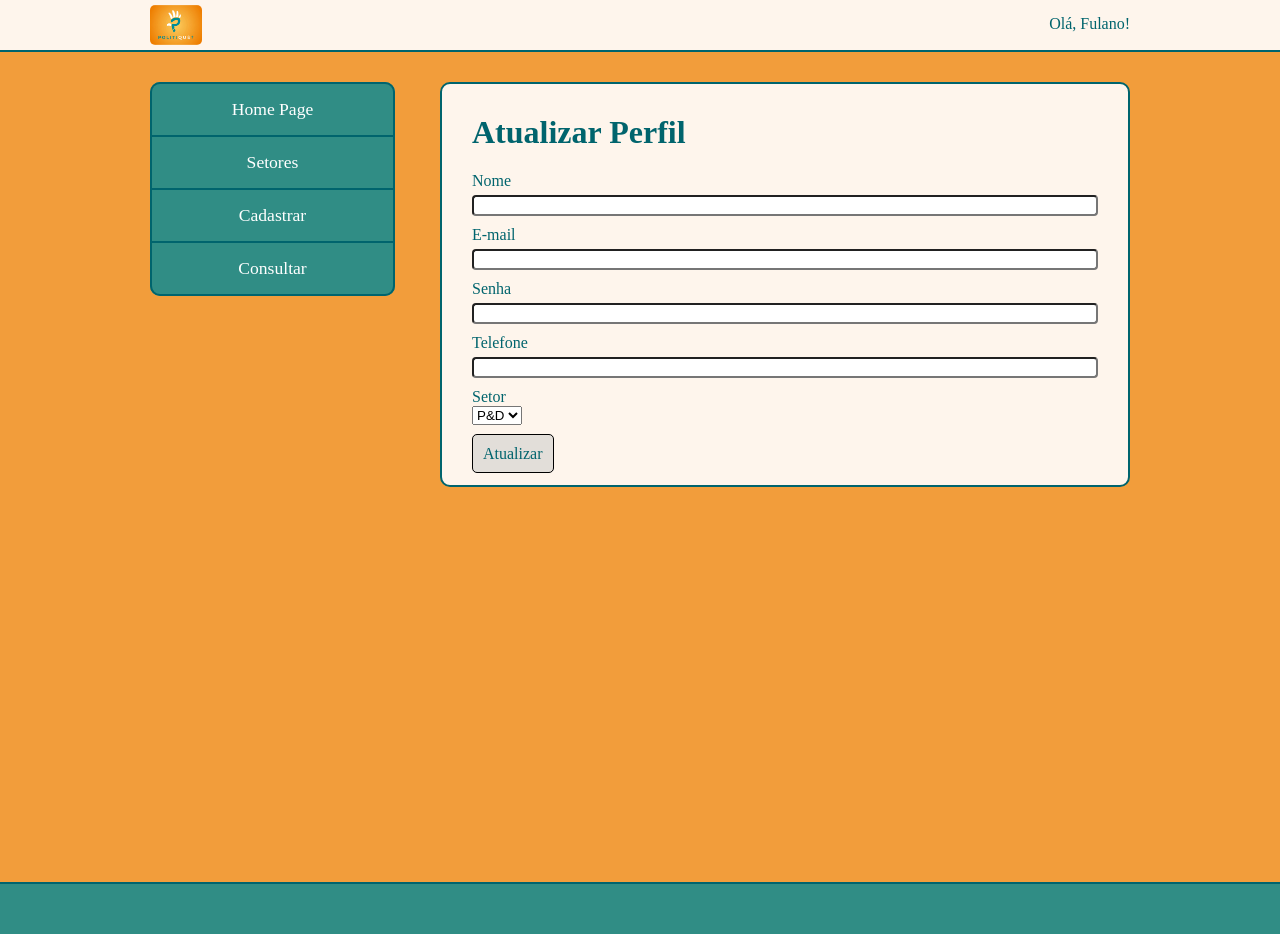
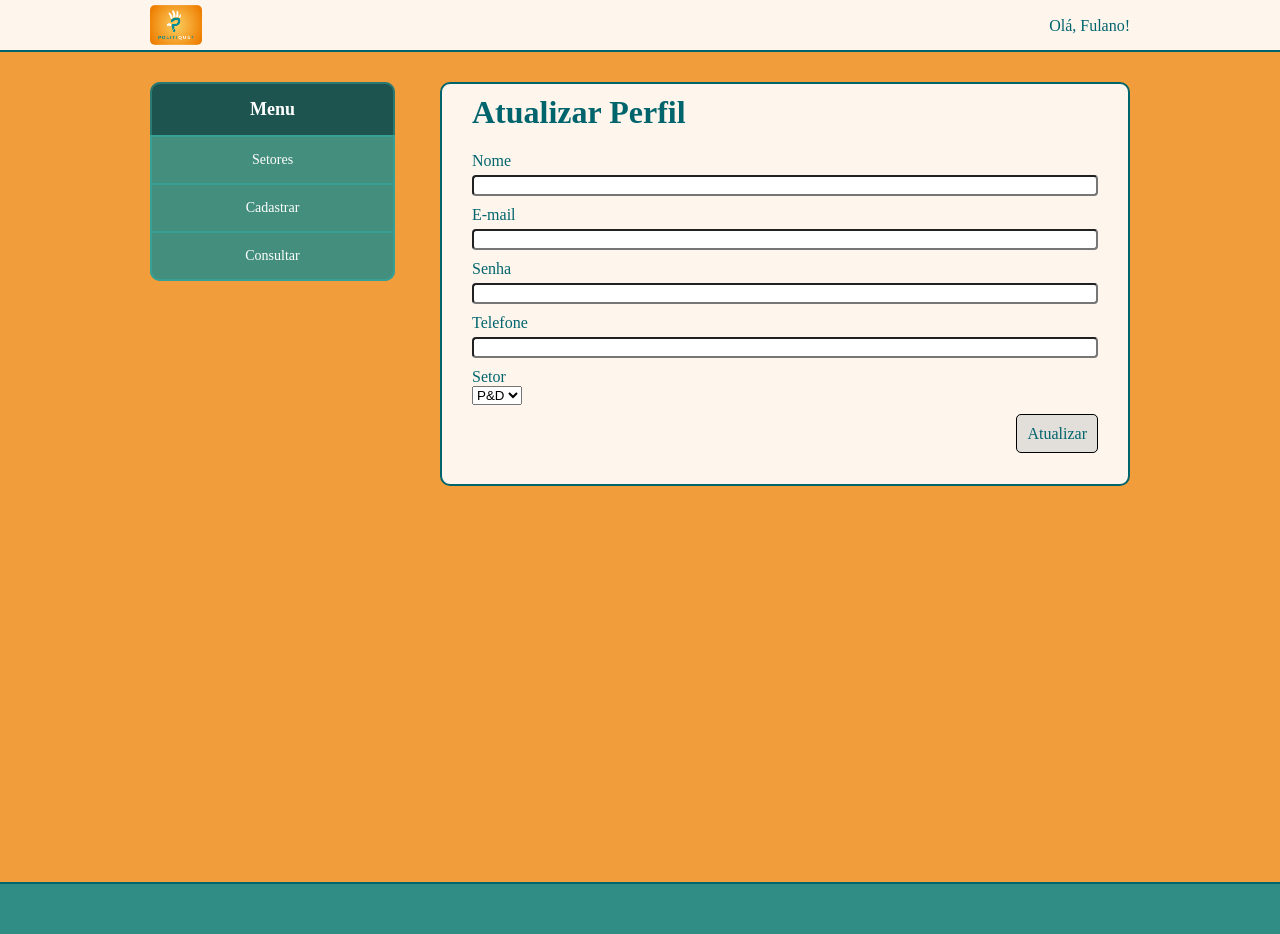
Before and after one commit to TomasArruda/Politique, a Django app: page /website/atualizarperfil/ in a window 1280 px wide. Run offline with Django 3.2, Linux system fonts and the light colour scheme; parts of the project's set-up code (start-up, migrations or seed data) failed here and were passed over.

Commit message:
Criação da tela de perfil, alteracoes na interface, correcoes de bugs

```diff
--- a/Static/css/atualizarPerfilStyle.css
+++ b/Static/css/atualizarPerfilStyle.css
@@ -17,8 +17,8 @@
 	margin: 0;
 	margin-right: 0;
 	margin-top: 10px;
-	height: 40px;
-	float: left;
+	height: 45px;
+	float: right;
 }
 
 #atualizarButton {
--- a/Static/css/baseInternaStyle.css
+++ b/Static/css/baseInternaStyle.css
@@ -17,7 +17,7 @@
 
 #welcome-navbar {
 	float: right;
-	margin-top: 15px;
+	margin-top: 17px;
 	text-decoration: none;
 	color:rgb(0,100,109);
 }
@@ -27,10 +27,11 @@
 .menu {
 	float:left;
 	width:25%;
-	background:rgba(0,138,152,0.8);
+	background:rgba(48, 141, 132, 0.9);
 	text-align:center;
-	font-size:1.1em;
+	font-size:14px;
 	border-radius: 10px;
+	margin-bottom: 30px;
 }
 
 .menu ul {
@@ -39,16 +40,22 @@
 	margin:0;
 }
 
-.first{
+#first{
 	border-top-right-radius: 10px;
 	border-top-left-radius: 10px;
+	background: rgb(29,84,79);
+	border-top: 2px solid rgb(42,122,114);
+	border-right: 2px solid rgb(42,122,114);
+	border-left: 2px solid rgb(42,122,114);
+	font-weight: bold;
+	font-size: 18px;
 }
 
 .menu ul li {
 	padding:15px 0;
-	border-top:2px solid rgb(0,100,109);
-	border-right:2px solid rgb(0,100,109);
-	border-left:2px solid rgb(0,100,109);
+	border-top:2px solid rgb(54,160,150);
+	border-right:2px solid rgb(54,160,150);
+	border-left:2px solid rgb(54,160,150);
 	color:white;
 	cursor:pointer;
 }
@@ -75,9 +82,9 @@
 
 .menu .hdn li {
 	padding:10px 0;
-	border-top:2px solid rgb(0,100,109);
-	border-right:2px solid rgb(0,100,109);
-	border-left:2px solid rgb(0,100,109);
+	border-top:2px solid rgb(54,160,150);
+	border-right:2px solid rgb(54,160,150);
+	border-left:2px solid rgb(54,160,150);
 	color: rgb(0,100,109);
 	background: rgba(255,255,255,0.9);
 }
@@ -88,7 +95,7 @@
 }
 
 .last {
-	border-bottom: 2px solid rgb(0,100,109);
+	border-bottom: 2px solid rgb(54,160,150);
 	border-bottom-left-radius: 10px;
 	border-bottom-right-radius: 10px;
 }
@@ -103,15 +110,17 @@
 	float: right;
 	border:2px solid rgb(0,100,109);
 	border-radius: 10px;
+	margin-bottom: 30px;
 }
 
 .wrap-txt {
 	margin:30px;
+	margin-top: 10px;
 	color:rgb(0,100,109);
 }
 
-.menu {
-	margin-bottom:60px;
+.main-title {
+	margin-top: 0;
 }
 
 /*-----------------------*/
--- a/Static/css/baseStyle.css
+++ b/Static/css/baseStyle.css
@@ -12,13 +12,13 @@ body {
 	margin: 0;
 	min-width: 1150px;
 	min-height: 100%;
-	height: 100px;
 	background-color: rgba(239, 133, 11,0.8);
 }
 
 .container {
 	min-height: 100%;
 	margin: 0 150px;
+	overflow: auto;
 }
 
 footer {
--- a/Static/js/main.js
+++ b/Static/js/main.js
@@ -1,4 +1,6 @@
 $(document).ready(function(){
+
+	var containerHeightDefault = $(".container").height();
 
 	$( ".btn-show" ).click(function() {
 
@@ -12,5 +14,6 @@ $(document).ready(function(){
 			  	$(this).addClass("last");
 			}
 		}
+
 	});
 });
--- a/Templates/baseinterna.html
+++ b/Templates/baseinterna.html
@@ -25,7 +25,7 @@
 
 			<div class="menu">
 				<ul>
-					<a href="#"><li class="first">Home Page</li></a>
+					<li id="first">Menu</li>
 					<a href="#"><li>Setores</li></a>
 					<li class="btn-show">Cadastrar</li>
 					<div class="hdn">
--- a/Website/urls.py
+++ b/Website/urls.py
@@ -5,4 +5,5 @@ from . import views
 urlpatterns = [
     url(r'^$', views.home, name='home'),
     url(r'^atualizarperfil/$', views.atualizarperfil, name='atualizarperfil'),
+    url(r'^perfil/$', views.perfil, name='perfil'),
     ]
--- a/Website/views.py
+++ b/Website/views.py
@@ -6,4 +6,7 @@ def home(request):
     return render(request, 'home.html')
 
 def atualizarperfil(request):
-    return render(request, 'atualizarperfil.html')
+    return render(request, 'atualizarPerfil.html')
+
+def perfil(request):
+	return render(request, 'perfil.html')
```
Also changed, not shown: Static/css/perfilStyle.css (added, +41 -0 lines), Templates/perfil.html (added, +37 -0 lines), 2 other files.
